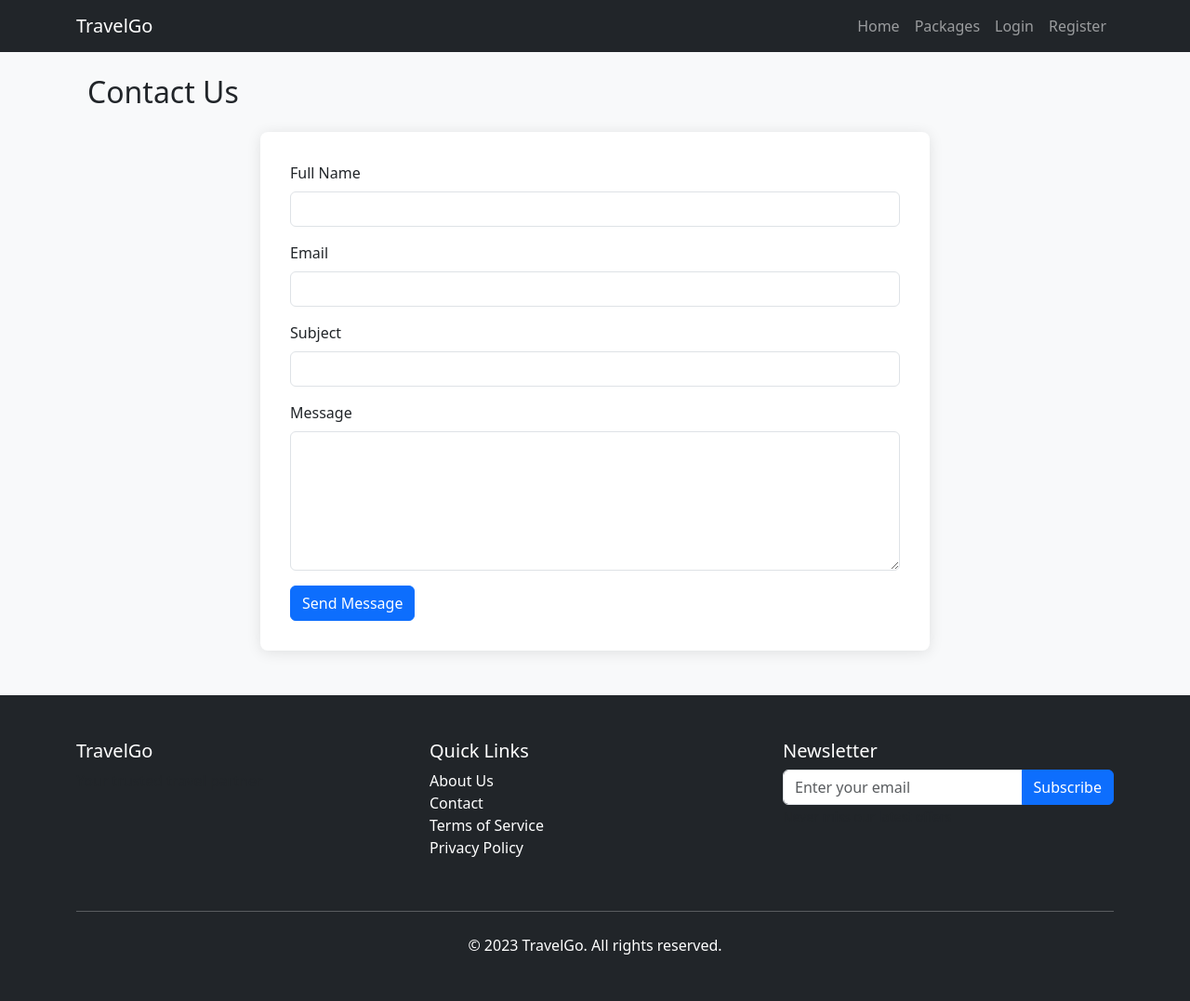
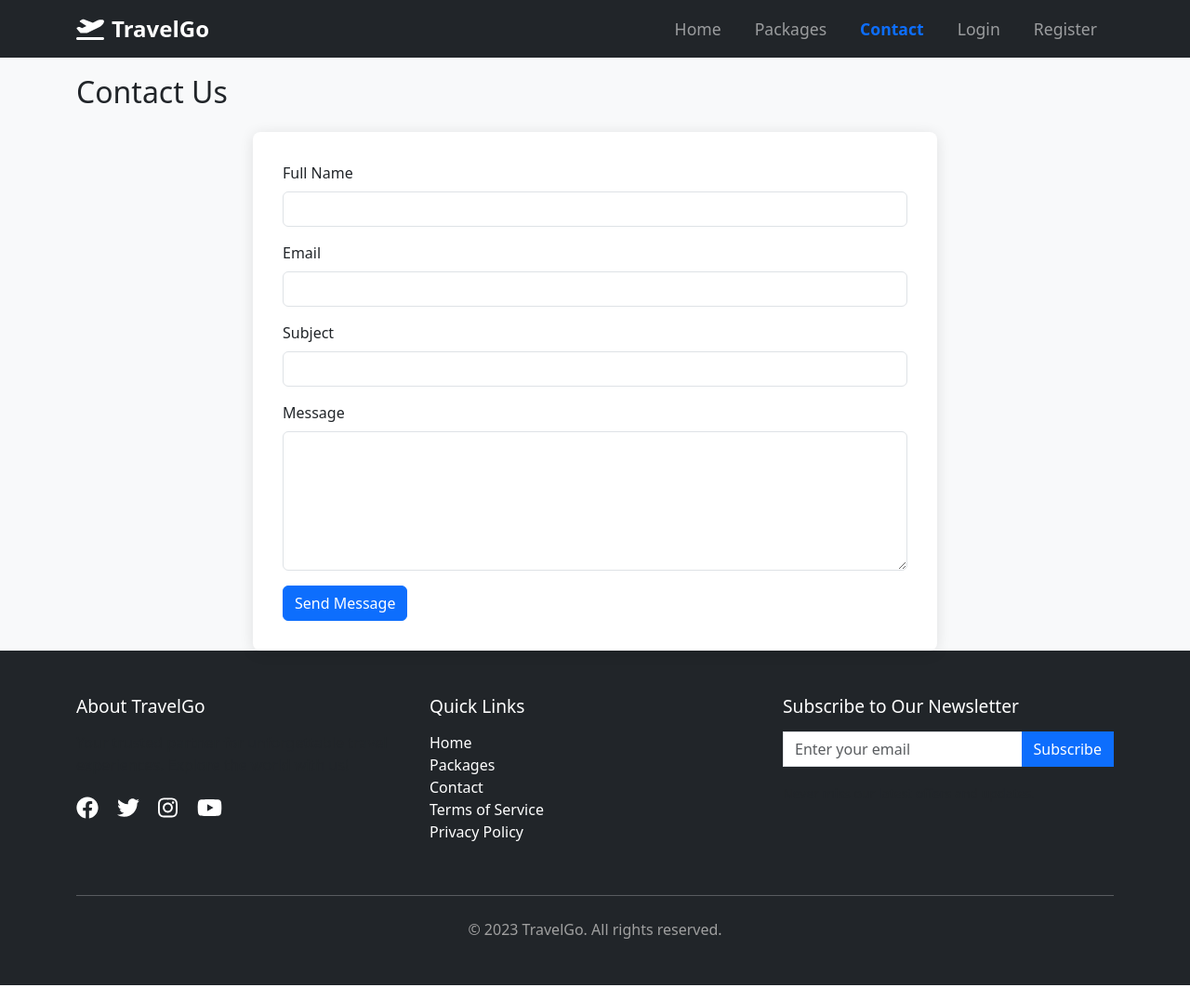
Before and after one commit to ABHI2K8/e-com_travel, a PHP site: page /contact.php in a window 1280 px wide. Shown: the whole page at 93% size. Run offline with PHP 8.4, Linux system fonts and the light colour scheme; some libraries are stand-ins or nearby versions.

Commit message:
admin changes , updated footer&header

```diff
--- a/css/style.css
+++ b/css/style.css
@@ -201,3 +201,90 @@
         font-size: 1rem;
     }
 }
+/* Header Styles */
+.header {
+    margin-bottom: 80px; /* Adjust for fixed navbar */
+}
+
+.navbar-brand {
+    font-size: 1.5rem;
+    font-weight: 600;
+}
+
+.navbar-brand i {
+    color: #0d6efd; /* Bootstrap primary color */
+}
+
+.nav-link {
+    font-size: 1.1rem;
+    margin: 0 10px;
+    transition: color 0.3s;
+}
+
+.nav-link:hover {
+    color: #0d6efd !important;
+}
+
+.nav-link.active {
+    color: #0d6efd !important;
+    font-weight: 600;
+}
+
+/* Footer Styles */
+.footer {
+    background-color: #1a1a1a;
+    padding-top: 40px;
+}
+
+.footer h5 {
+    font-size: 1.2rem;
+    margin-bottom: 1.5rem;
+    color: #fff;
+}
+
+.footer p, .footer ul {
+    color: #a0a0a0;
+}
+
+.footer a {
+    color: #a0a0a0;
+    text-decoration: none;
+    transition: color 0.3s;
+}
+
+.footer a:hover {
+    color: #0d6efd;
+}
+
+.social-icons a {
+    font-size: 1.5rem;
+    margin-right: 15px;
+    transition: color 0.3s;
+}
+
+.social-icons a:hover {
+    color: #0d6efd;
+}
+
+.newsletter-form .form-control {
+    border-radius: 0;
+}
+
+.newsletter-form .btn {
+    border-radius: 0;
+}
+
+/* Responsive Adjustments */
+@media (max-width: 767px) {
+    .navbar-brand {
+        font-size: 1.2rem;
+    }
+
+    .footer .col-md-4 {
+        margin-bottom: 30px;
+    }
+
+    .footer h5 {
+        font-size: 1.1rem;
+    }
+}
--- a/footer.php
+++ b/footer.php
@@ -1,10 +1,12 @@
-</div> <!-- Close container div from header -->
-    <footer class="bg-dark text-white mt-5">
-        <div class="container py-5">
+</main>
+        <!-- Footer -->
+        <footer class="footer bg-dark text-white py-5">
+            <div class="container">
                 <div class="row">
+                    <!-- About Section -->
                     <div class="col-md-4 mb-4">
-                    <h5>TravelGo</h5>
-                    <p class="text-muted">Your trusted travel partner</p>
+                        <h5 class="mb-3">About TravelGo</h5>
+                        <p class="text-muted">Your trusted partner for unforgettable travel experiences. Explore the world with us!</p>
                         <div class="social-icons">
                             <a href="#" class="text-white me-3"><i class="fab fa-facebook"></i></a>
                             <a href="#" class="text-white me-3"><i class="fab fa-twitter"></i></a>
@@ -12,23 +14,28 @@
                             <a href="#" class="text-white"><i class="fab fa-youtube"></i></a>
                         </div>
                     </div>
+
+                    <!-- Quick Links -->
                     <div class="col-md-4 mb-4">
-                    <h5>Quick Links</h5>
+                        <h5 class="mb-3">Quick Links</h5>
                         <ul class="list-unstyled">
-                        <li><a href="about.php" class="text-white text-decoration-none">About Us</a></li>
+                            <li><a href="index.php" class="text-white text-decoration-none">Home</a></li>
+                            <li><a href="packages.php" class="text-white text-decoration-none">Packages</a></li>
                             <li><a href="contact.php" class="text-white text-decoration-none">Contact</a></li>
                             <li><a href="terms.php" class="text-white text-decoration-none">Terms of Service</a></li>
                             <li><a href="privacy.php" class="text-white text-decoration-none">Privacy Policy</a></li>
                         </ul>
                     </div>
+
+                    <!-- Newsletter -->
                     <div class="col-md-4">
-                    <h5>Newsletter</h5>
+                        <h5 class="mb-3">Subscribe to Our Newsletter</h5>
                         <form class="newsletter-form">
-                        <div class="input-group">
+                            <div class="input-group mb-3">
                                 <input type="email" class="form-control" placeholder="Enter your email">
                                 <button class="btn btn-primary" type="button">Subscribe</button>
                             </div>
-                        <small class="text-muted">Never miss our latest offers</small>
+                            <small class="text-muted">Never miss our latest offers and updates.</small>
                         </form>
                     </div>
                 </div>
@@ -43,6 +50,6 @@
 
         <!-- Scripts -->
         <script src="https://cdn.jsdelivr.net/npm/bootstrap@5.3.0/dist/js/bootstrap.bundle.min.js"></script>
-    <script src="https://kit.fontawesome.com/your-fontawesome-kit.js"></script>
+        <script src="https://cdnjs.cloudflare.com/ajax/libs/font-awesome/6.0.0/js/all.min.js"></script>
     </body>
 </html>
--- a/header.php
+++ b/header.php
@@ -8,28 +8,49 @@
     <meta name="viewport" content="width=device-width, initial-scale=1.0">
     <title>TravelGo - <?= ucfirst(str_replace('.php', '', $current_page)) ?></title>
     <link href="https://cdn.jsdelivr.net/npm/bootstrap@5.3.0/dist/css/bootstrap.min.css" rel="stylesheet">
+    <link rel="stylesheet" href="https://cdnjs.cloudflare.com/ajax/libs/font-awesome/6.0.0/css/all.min.css">
     <link rel="stylesheet" href="css/style.css">
 </head>
 <body>
+    <!-- Header -->
+    <header class="header">
         <nav class="navbar navbar-expand-lg navbar-dark bg-dark fixed-top">
             <div class="container">
-            <a class="navbar-brand" href="index.php">TravelGo</a>
+                <a class="navbar-brand" href="index.php">
+                    <i class="fas fa-plane-departure me-2"></i>TravelGo
+                </a>
                 <button class="navbar-toggler" type="button" data-bs-toggle="collapse" data-bs-target="#navbarNav">
                     <span class="navbar-toggler-icon"></span>
                 </button>
                 <div class="collapse navbar-collapse" id="navbarNav">
                     <ul class="navbar-nav ms-auto">
-                    <li class="nav-item"><a class="nav-link <?= ($current_page == 'index.php') ? 'active' : '' ?>" href="index.php">Home</a></li>
-                    <li class="nav-item"><a class="nav-link <?= ($current_page == 'packages.php') ? 'active' : '' ?>" href="packages.php">Packages</a></li>
+                        <li class="nav-item">
+                            <a class="nav-link <?= ($current_page == 'index.php') ? 'active' : '' ?>" href="index.php">Home</a>
+                        </li>
+                        <li class="nav-item">
+                            <a class="nav-link <?= ($current_page == 'packages.php') ? 'active' : '' ?>" href="packages.php">Packages</a>
+                        </li>
+                        <li class="nav-item">
+                            <a class="nav-link <?= ($current_page == 'contact.php') ? 'active' : '' ?>" href="contact.php">Contact</a>
+                        </li>
                         <?php if(isset($_SESSION['user_id'])): ?>
-                        <li class="nav-item"><a class="nav-link <?= ($current_page == 'profile.php') ? 'active' : '' ?>" href="profile.php">Profile</a></li>
-                        <li class="nav-item"><a class="nav-link" href="logout.php">Logout</a></li>
+                            <li class="nav-item">
+                                <a class="nav-link <?= ($current_page == 'profile.php') ? 'active' : '' ?>" href="profile.php">Profile</a>
+                            </li>
+                            <li class="nav-item">
+                                <a class="nav-link" href="logout.php">Logout</a>
+                            </li>
                         <?php else: ?>
-                        <li class="nav-item"><a class="nav-link <?= ($current_page == 'login.php') ? 'active' : '' ?>" href="login.php">Login</a></li>
-                        <li class="nav-item"><a class="nav-link <?= ($current_page == 'register.php') ? 'active' : '' ?>" href="register.php">Register</a></li>
+                            <li class="nav-item">
+                                <a class="nav-link <?= ($current_page == 'login.php') ? 'active' : '' ?>" href="login.php">Login</a>
+                            </li>
+                            <li class="nav-item">
+                                <a class="nav-link <?= ($current_page == 'register.php') ? 'active' : '' ?>" href="register.php">Register</a>
+                            </li>
                         <?php endif; ?>
                     </ul>
                 </div>
             </div>
         </nav>
-    <div class="container" style="margin-top: 80px;">
+    </header>
+    <main>
```
Also changed, not shown: admin/edit_package.php (+112 -37 lines), logout.php (added, +49 -0 lines). Lines whose indentation alone changed are shown as unchanged.
